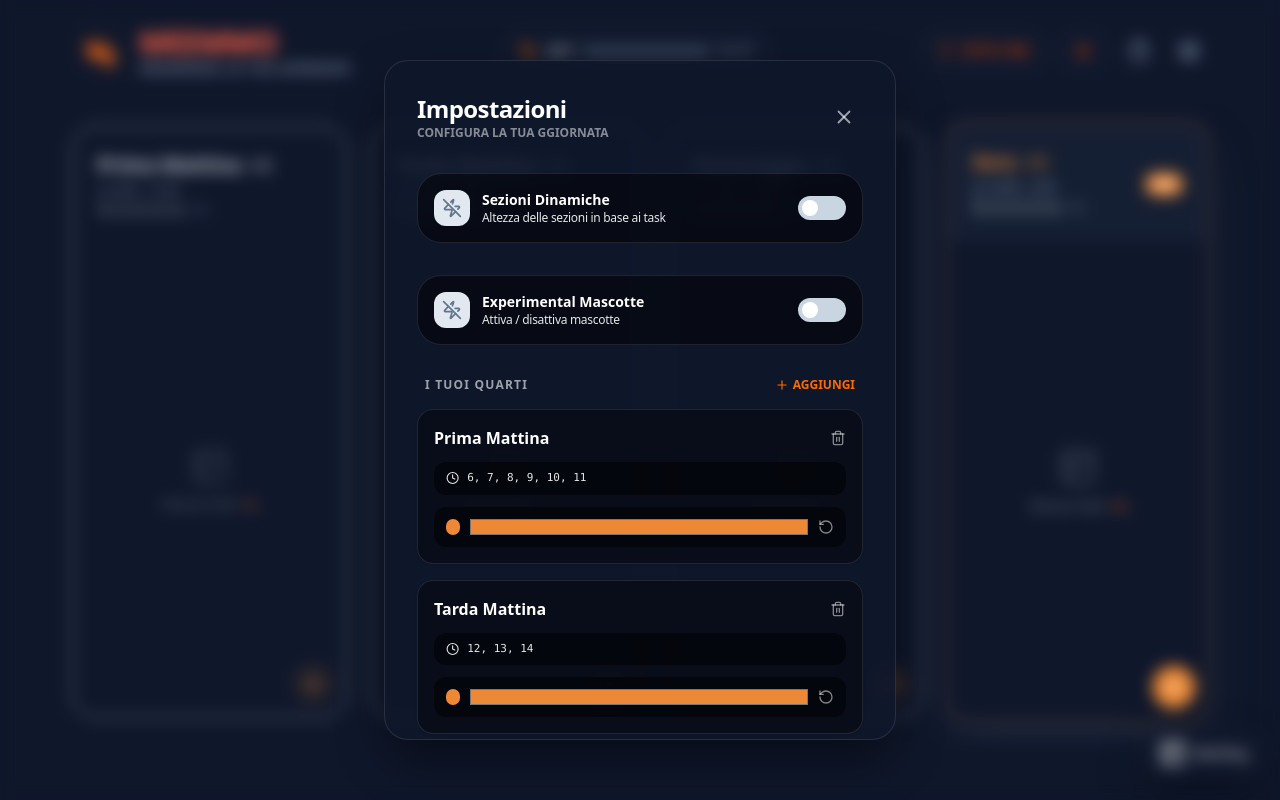
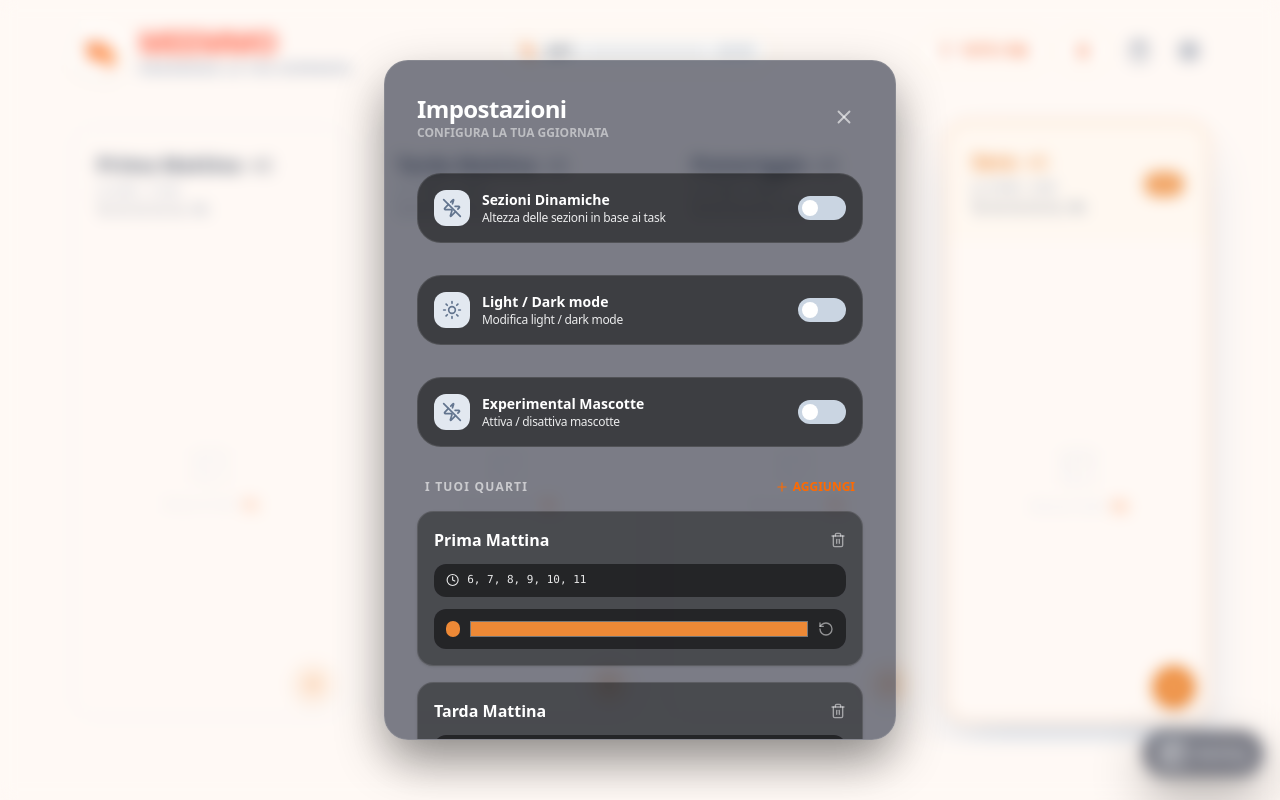
Before and after one commit to meemmo-app/meemmo-app.github.io, a React (Vite) app: page / in a window 1280 px wide. Both pictures are taken after a click on the button 1188 px from the left and 51 px from the top of the page. Built offline with nearby package versions, Linux system fonts and the light colour scheme.

Commit message:
switch not functioning

```diff
--- a/index.html
+++ b/index.html
@@ -6,16 +6,14 @@
         <meta name="viewport" content="width=device-width, initial-scale=1.0" />
         <title>Meemmo App</title>
         <script>
-            document.addEventListener("DOMContentLoaded", () => {
-                //localStorage.setItem("theme", "dark");
-                let theme = localStorage.getItem("theme");
+            //localStorage.setItem("theme", "dark");
+            let theme = localStorage.getItem("dark");
 
-                if (theme === "light") {
-                    document.body.classList.remove("dark");
-                } else {
-                    document.body.classList.add("dark");
-                }
-            });
+            if (theme == true) {
+                document.body.classList.add("dark");
+            } else {
+                document.body.classList.remove("dark");
+            }
         </script>
     </head>
     <body>
--- a/src/App.jsx
+++ b/src/App.jsx
@@ -19,6 +19,7 @@ import BacklogComponent from "./components/BacklogComponent";
 import { useKeyboardShortcuts } from "./hooks/useKeyboardShortcuts";
 import { useDragAndDrop } from "./hooks/useDragAndDrop";
 import { useTaskOperations } from "./hooks/useTaskOperations";
+import { useTheme } from "./hooks/useTheme";
 
 export default function App() {
   // Logic & State da Hook personalizzato
@@ -45,6 +46,8 @@ export default function App() {
 
   const { experimental, getSpriteExperimental, setSpriteExperimental } =
     useExperimental();
+
+  const { theme, setTheme } = useTheme();
 
   // State UI locale
   const [activeQuarterIndex, setActiveQuarterIndex] = useState(0);
@@ -299,6 +302,8 @@ export default function App() {
           getSpriteExperimental={getSpriteExperimental}
           setSpriteExperimental={setSpriteExperimental}
           resetSectionColor={resetSectionColor}
+          theme={theme}
+          setTheme={setTheme}
         />
       </Dialog>
       {/* Modale di Conferma Eliminazione */}
--- a/src/components/Header.jsx
+++ b/src/components/Header.jsx
@@ -84,7 +84,7 @@ const ToggleCompleteTaskVisibility = ({ showCompleted, setShowCompleted }) => {
       onClick={() => setShowCompleted(!showCompleted)}
       className={`cursor-pointer flex items-center gap-2 px-4 py-2 rounded-full border transition-all font-bold text-xs uppercase tracking-wider ${
         showCompleted
-          ? "bg-white dark:bg-slate-900 border-orange-200 dark:border-slate-700 text-orange-600"
+          ? "bg-white dark:bg-slate-900 border-orange-200 dark:border-slate-700 text-orange-600 dark:text-orange-500"
           : "bg-orange-500 border-orange-400 text-white shadow-lg shadow-orange-200 dark:shadow-slate-700"
       }`}
     >
--- a/src/components/SettingsModal.jsx
+++ b/src/components/SettingsModal.jsx
@@ -9,6 +9,8 @@ import {
   Download,
   Upload,
   RotateCcw,
+  Moon,
+  Sun,
 } from "lucide-react";
 import { GLASSBASE } from "../constants/styles";
 import { ACCENT_COLOR } from "../constants/sections";
@@ -119,6 +121,8 @@ export const SettingsModal = ({
   getSpriteExperimental,
   setSpriteExperimental,
   resetSectionColor,
+  theme,
+  setTheme,
 }) => {
   const addSection = () => {
     const newSection = {
@@ -191,6 +195,15 @@ export const SettingsModal = ({
       ></Switch>
 
       <Switch
+        option={theme}
+        setOption={setTheme}
+        iconOn={<Moon size={20} />}
+        iconOff={<Sun size={20} />}
+        title={"Light / Dark mode"}
+        subtitle={"Modifica light / dark mode"}
+      ></Switch>
+
+      <Switch
         option={getSpriteExperimental()}
         setOption={setSpriteExperimental}
         iconOn={<Zap size={20} />}
--- a/src/components/TagFilter.jsx
+++ b/src/components/TagFilter.jsx
@@ -11,7 +11,7 @@ const TagFilterButton = ({ onClick, selectedTag }) => {
       className={`cursor-pointer flex items-center px-4 py-2 rounded-full border transition-all duration-300 active:scale-95
         ${
           !selectedTag
-            ? "bg-white dark:bg-slate-900 border-orange-200 dark:border-slate-700 text-orange-600"
+            ? "bg-white dark:bg-slate-900 border-orange-200 dark:border-slate-700 text-orange-600 dark:text-orange-500"
             : "bg-orange-500 border-orange-400 text-white shadow-lg shadow-orange-500/30 dark:shadow-slate-800"
         }
       `}
--- /dev/null
+++ b/src/hooks/useTheme.js
@@ -0,0 +1,17 @@
+import { useState, useEffect } from "react";
+
+export function useTheme() {
+  const [theme, setTheme] = useState(() => {
+    const saved = localStorage.getItem("dark");
+    return saved ? saved : false;
+  });
+
+  useEffect(() => {
+    localStorage.setItem("dark", theme);
+  }, [theme]);
+
+  return {
+    theme,
+    setTheme,
+  };
+}
```
